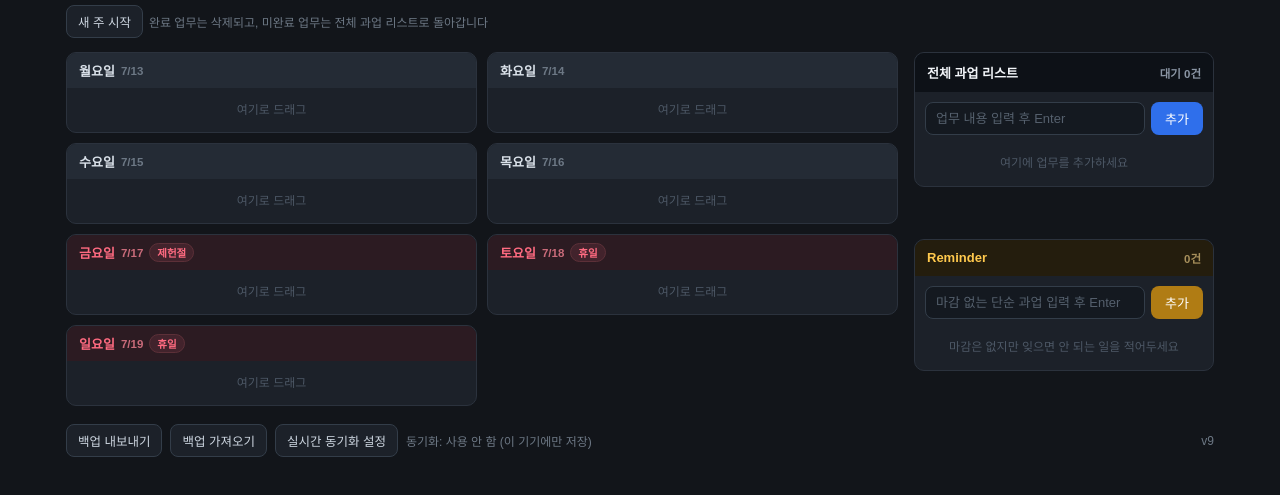
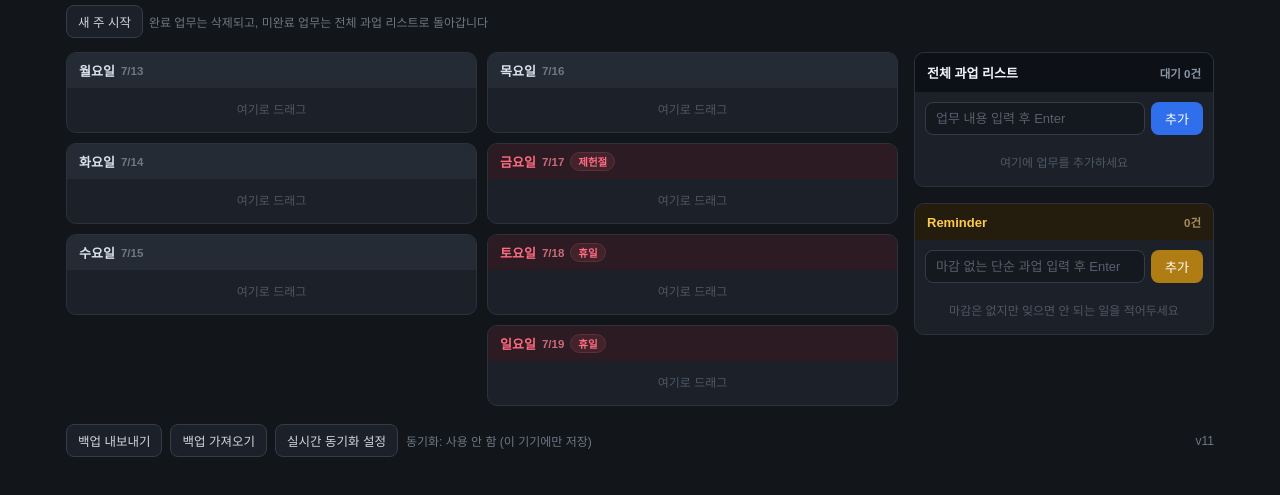
Before and after one commit to jooah324-png/checklist, a plain HTML site: page index.html in a window 1280 px wide. Shown: the part 41-536 px from the top of the page. Drawn offline with Linux system fonts and the light colour scheme.

Commit message:
Add files via upload

```diff
--- a/index.html
+++ b/index.html
@@ -30,7 +30,7 @@
   .hint { font-size: 12px; color: #6d7885; }
 
   /* ---------- layout ---------- */
-  .layout { display: grid; grid-template-columns: 1fr 300px; gap: 16px; align-items: start; }
+  .layout { display: grid; grid-template-columns: 1fr 300px; grid-template-rows: auto 1fr; gap: 16px; align-items: start; }
   .days { grid-column: 1; grid-row: 1 / span 2; }
   .backlog-panel { grid-column: 2; }
   @media (max-width: 800px) {
@@ -41,7 +41,8 @@
   }
 
   /* ---------- day sections ---------- */
-  .days { display: grid; grid-template-columns: 1fr 1fr; gap: 10px; }
+  .days { display: grid; grid-template-columns: 1fr 1fr; gap: 10px; align-items: start; }
+  .day-col { display: flex; flex-direction: column; gap: 10px; min-width: 0; }
   @media (max-width: 800px) { .days { grid-template-columns: 1fr; } }
   .day { background: #1c2129; border: 1px solid #2b323d; border-radius: 10px; overflow: hidden; }
   .day-head {
@@ -212,7 +213,7 @@
     <input type="file" id="importFile" accept=".json" style="display:none">
     <button class="btn" id="syncBtn">실시간 동기화 설정</button>
     <span class="sync-status" id="syncStatus">동기화: 사용 안 함 (이 기기에만 저장)</span>
-    <span class="hint" style="margin-left:auto">v9</span>
+    <span class="hint" style="margin-left:auto">v11</span>
   </footer>
 </div>
 <!-- 날짜 선택 다이얼로그 -->
@@ -329,7 +330,11 @@
   })();
 
   /* ---- day sections (주말 + 대한민국 공휴일 표시) ---- */
+  /* 왼쪽 열: 월·화·수 / 오른쪽 열: 목·금·토·일 */
   var daysEl = document.getElementById('days');
+  var colL = document.createElement('div'); colL.className = 'day-col';
+  var colR = document.createElement('div'); colR.className = 'day-col';
+  daysEl.appendChild(colL); daysEl.appendChild(colR);
   DAYS.forEach(function (d, idx) {
     var date = new Date(weekStart); date.setDate(weekStart.getDate() + idx);
     var holidayName = HOLIDAYS[ymd(date)] || null;
@@ -343,7 +348,7 @@
       (badge ? ' <span class="badge-holiday">' + badge + '</span>' : '') +
       ' <span class="cnt" id="cnt-' + d.key + '"></span></div>' +
       '<div class="task-list" data-loc="' + d.key + '" id="list-' + d.key + '"></div>';
-    daysEl.appendChild(sec);
+    (idx < 3 ? colL : colR).appendChild(sec);
   });
 
   /* ---- task card ---- */
```
